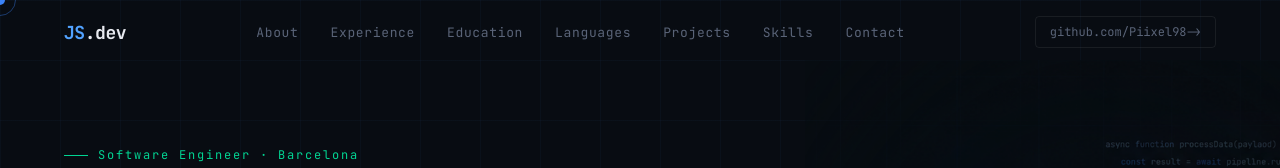
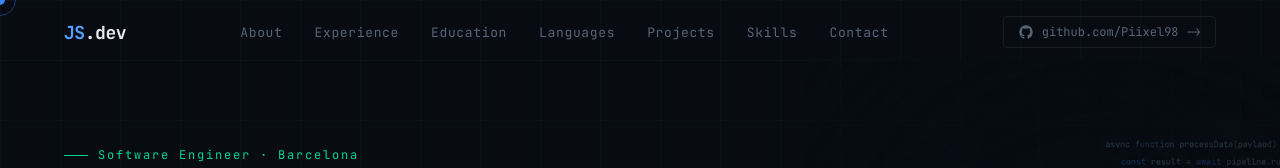
Before and after one commit to Piixel98/portfolio, a React (Vite) app: page / in a window 1280 px wide. Shown: the top 168 px of the page. Built offline with nearby package versions, Linux system fonts and the light colour scheme.

Commit message:
feat: add github icon in navbar

```diff
--- a/src/components/Navbar/Navbar.jsx
+++ b/src/components/Navbar/Navbar.jsx
@@ -67,8 +67,16 @@ export default function Navbar({ nav, profile }) {
           href={profile.githubUrl}
           aria-label={`${profile.name} GitHub profile`}
           {...safeExternalLinkProps}
-          className="hidden rounded border border-white/[0.07] px-3.5 py-1.5 font-mono text-[12px] text-[#5A6478] transition-all duration-200 hover:border-blue-500 hover:text-blue-400 focus-visible sm:inline-flex"
+          className="hidden items-center gap-2 rounded border border-white/[0.07] px-3.5 py-1.5 font-mono text-[12px] text-[#5A6478] transition-all duration-200 hover:border-blue-500 hover:text-blue-400 focus-visible sm:inline-flex"
         >
+          <svg
+            aria-hidden="true"
+            viewBox="0 0 24 24"
+            className="h-4 w-4 fill-current"
+            focusable="false"
+          >
+            <path d="M12 2C6.48 2 2 6.58 2 12.26c0 4.52 2.87 8.36 6.84 9.72.5.1.68-.22.68-.5v-1.9c-2.78.62-3.37-1.21-3.37-1.21-.45-1.19-1.11-1.5-1.11-1.5-.91-.64.07-.63.07-.63 1 .07 1.53 1.06 1.53 1.06.9 1.57 2.35 1.12 2.92.85.09-.66.35-1.12.63-1.38-2.22-.26-4.55-1.14-4.55-5.07 0-1.12.39-2.04 1.03-2.76-.1-.26-.45-1.31.1-2.72 0 0 .84-.28 2.75 1.05A9.28 9.28 0 0 1 12 6.93c.85 0 1.7.12 2.5.34 1.9-1.33 2.74-1.05 2.74-1.05.55 1.41.2 2.46.1 2.72.64.72 1.03 1.64 1.03 2.76 0 3.94-2.34 4.8-4.57 5.06.36.32.68.94.68 1.9v2.82c0 .28.18.6.69.5A10.17 10.17 0 0 0 22 12.26C22 6.58 17.52 2 12 2Z" />
+          </svg>
           {profile.githubLabel} <span aria-hidden="true">-&gt;</span>
         </a>
 
@@ -121,8 +129,16 @@ export default function Navbar({ nav, profile }) {
             aria-label={`${profile.name} GitHub profile`}
             onClick={closeMenu}
             {...safeExternalLinkProps}
-            className="mt-4 inline-flex rounded border border-white/[0.07] px-3.5 py-2 font-mono text-[12px] text-[#5A6478] transition-all duration-200 hover:border-blue-500 hover:text-blue-400 focus-visible"
+            className="mt-4 inline-flex items-center gap-2 rounded border border-white/[0.07] px-3.5 py-2 font-mono text-[12px] text-[#5A6478] transition-all duration-200 hover:border-blue-500 hover:text-blue-400 focus-visible"
           >
+            <svg
+              aria-hidden="true"
+              viewBox="0 0 24 24"
+              className="h-4 w-4 fill-current"
+              focusable="false"
+            >
+              <path d="M12 2C6.48 2 2 6.58 2 12.26c0 4.52 2.87 8.36 6.84 9.72.5.1.68-.22.68-.5v-1.9c-2.78.62-3.37-1.21-3.37-1.21-.45-1.19-1.11-1.5-1.11-1.5-.91-.64.07-.63.07-.63 1 .07 1.53 1.06 1.53 1.06.9 1.57 2.35 1.12 2.92.85.09-.66.35-1.12.63-1.38-2.22-.26-4.55-1.14-4.55-5.07 0-1.12.39-2.04 1.03-2.76-.1-.26-.45-1.31.1-2.72 0 0 .84-.28 2.75 1.05A9.28 9.28 0 0 1 12 6.93c.85 0 1.7.12 2.5.34 1.9-1.33 2.74-1.05 2.74-1.05.55 1.41.2 2.46.1 2.72.64.72 1.03 1.64 1.03 2.76 0 3.94-2.34 4.8-4.57 5.06.36.32.68.94.68 1.9v2.82c0 .28.18.6.69.5A10.17 10.17 0 0 0 22 12.26C22 6.58 17.52 2 12 2Z" />
+            </svg>
             {profile.githubLabel} <span aria-hidden="true">-&gt;</span>
           </a>
         </div>
```
